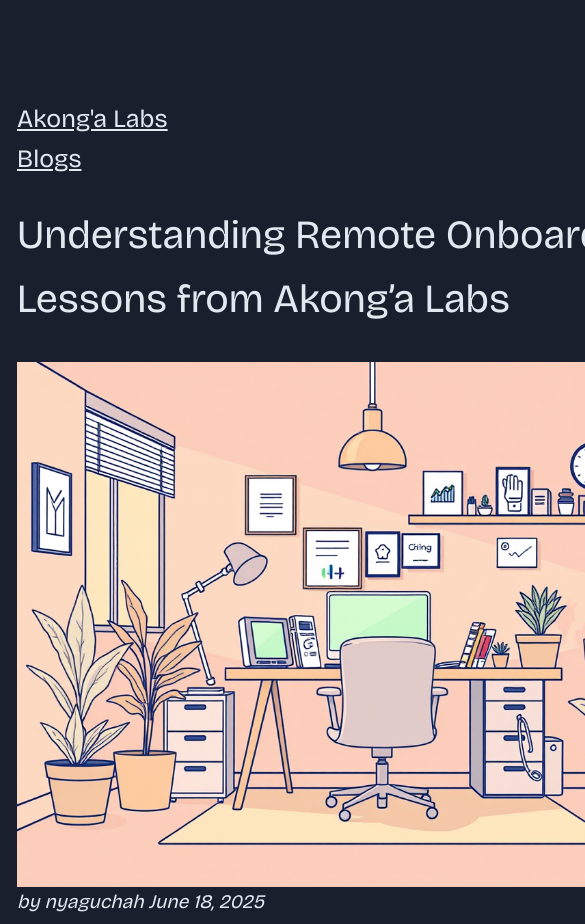
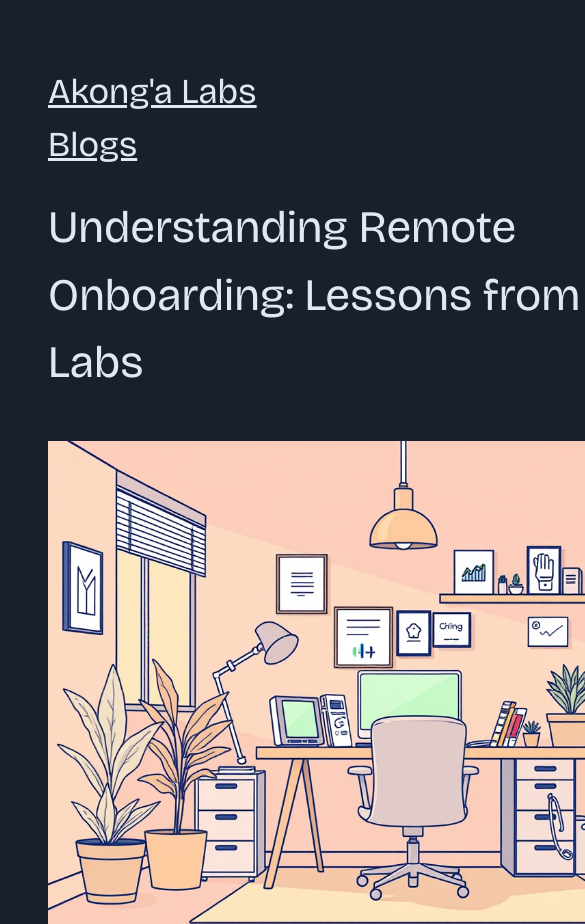
Before and after one commit to adrianmurage/akongalabs-beta, an Astro site in the folder landing-panda/: page /blogs/blog2 in a window 390 px wide. Shown: the top 924 px of the page, 585 px wide, since content can reach past the window. Built offline with nearby package versions, Linux system fonts and the light colour scheme; Astro itself is replaced by a stand-in of ours.

Commit message:
Adding media queries for individual blogs display pages

```diff
--- a/landing-panda/public/styles/mylanding.css
+++ b/landing-panda/public/styles/mylanding.css
@@ -300,7 +300,6 @@ a.readmore:hover{
         margin-top: 10px;
         text-decoration: underline;
     }
-
 }
 
 /* Small laptops and large tablets */
@@ -410,3 +409,58 @@ a.readmore:hover{
         text-decoration: underline;
     }
 }
+
+.blog-post{
+     /*border: 1px solid red;*/
+}
+.blog-body{
+    /*border: 1px solid white;*/
+}
+/*Media queries for individual blog pages*/
+/* Phones (small) */
+@media (max-width: 479px) {
+    .blog-body{
+        /*border: 1px solid white;*/
+        padding: 40px;
+        font-size: 200%;
+        line-height: 1.5;
+    }
+    .blog-body h1{
+        font-size: 45px;
+    }
+    .blog-body h2{
+        font-size: 65px;
+    }
+    .first_links_snips{
+        display: flex;
+        flex-direction: column;
+        margin-top: 15px;
+        text-decoration: underline;
+        font-size: 35px;
+        line-height: 1.5;
+    }
+    .last_links_snips{
+        display: flex;
+        flex-direction: row;
+        gap: 16px;
+        font-size: 50px;
+        font-weight: 700;
+        margin-top: 10px;
+        text-decoration: underline;
+    }
+}
+
+/* Phones (large) */
+@media (min-width: 480px) and (max-width: 767px) { }
+
+/* Tablets */
+@media (min-width: 768px) and (max-width: 1023px) { }
+
+/* Small laptops and large tablets */
+@media (min-width: 1024px) and (max-width: 1439px) { }
+
+/* Desktops */
+@media (min-width: 1440px) and (max-width: 1919px) { }
+
+/* Very large screens / TVs */
+@media (min-width: 1920px) { }
--- a/landing-panda/src/pages/blogLayout.astro
+++ b/landing-panda/src/pages/blogLayout.astro
@@ -17,10 +17,11 @@ import "../../public/images/blog4.webp"
   <body >
     <article class="blog-post">
         <div class="blog-body">
-            <div class="first_links">
+            <div class="first_links_snips">
                 <a href="/newLanding">Akong'a Labs</a>
                 <a href="/blogSnippets">Blogs</a>
             </div>
+            <div></div>
             <slot /> <!-- where the blog content goes -->
             <!-- <script async data-uid="4e5ba9cc5c" src="https://akongalabs.kit.com/4e5ba9cc5c/index.js"></script> -->
             <div class="last_links">
```
Also changed, not shown: landing-panda/src/pages/blogs/blog4.md (+0 -1 lines).
